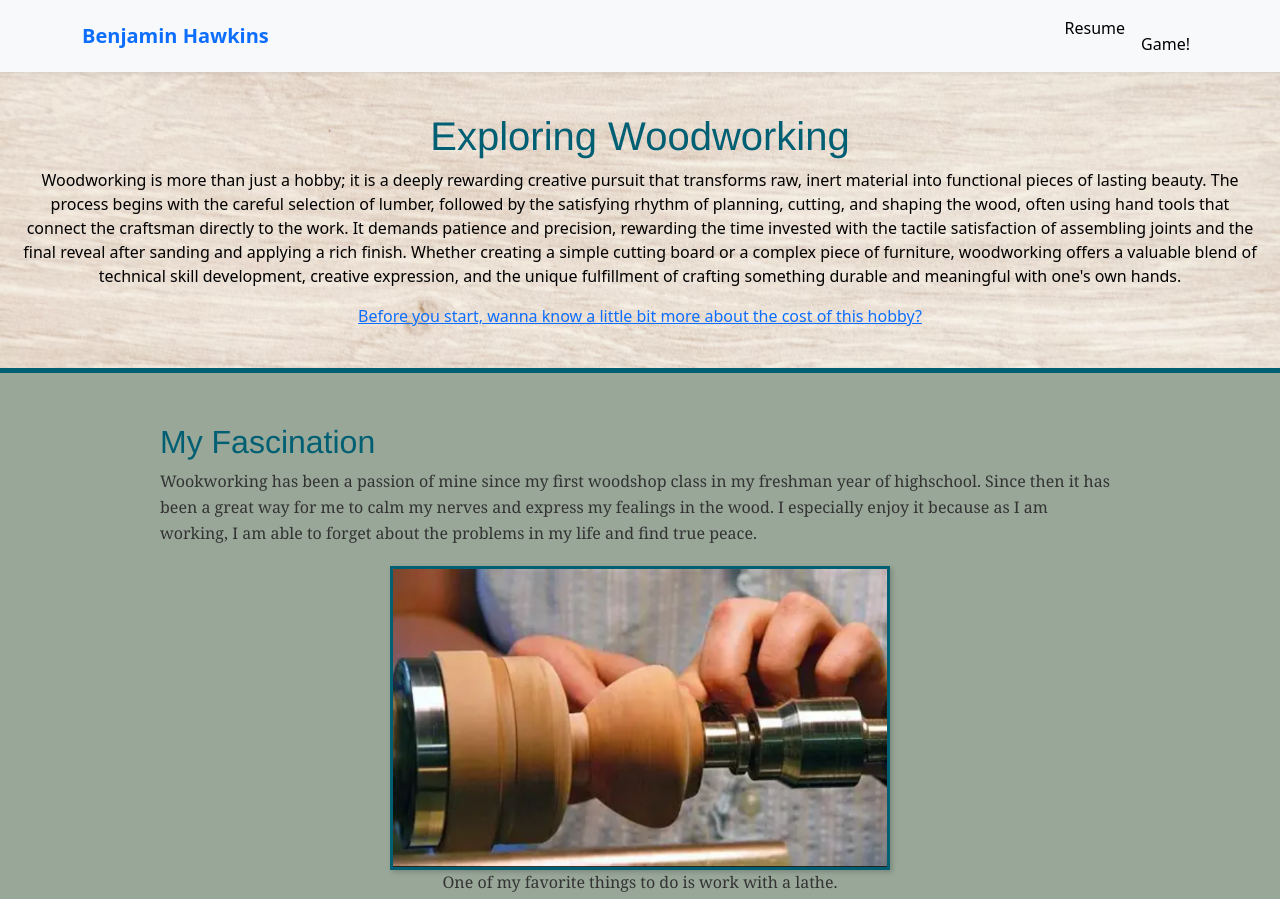
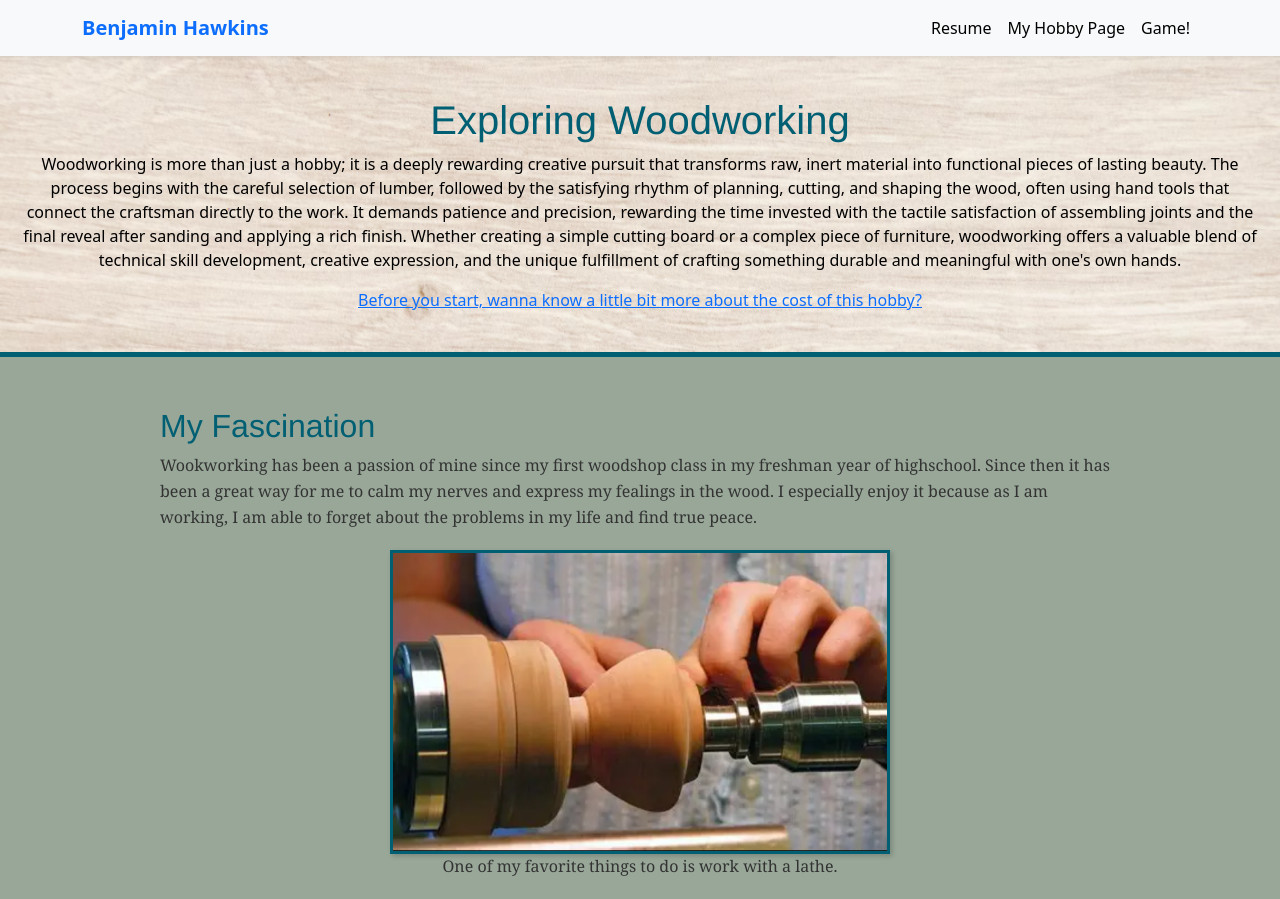
Before and after one commit to bhawk777/RealFinal, a plain HTML site: page HTML/Hobby.html in a window 1280 px wide. Shown: the top 899 px of the page. Drawn offline with nearby package versions, Linux system fonts and the light colour scheme.

Commit message:
Add files via upload

```diff
--- a/HTML/Hobby.html
+++ b/HTML/Hobby.html
@@ -25,7 +25,7 @@
                     </li>
 
                     <li class="nav-item">
-                        <a class="nav-link active" href="Hobby.html>My Hobby Page</a>
+                        <a class="nav-link active" href="Hobby.html">My Hobby Page</a>
                     </li>
 
                     <li class="nav-item">
```
